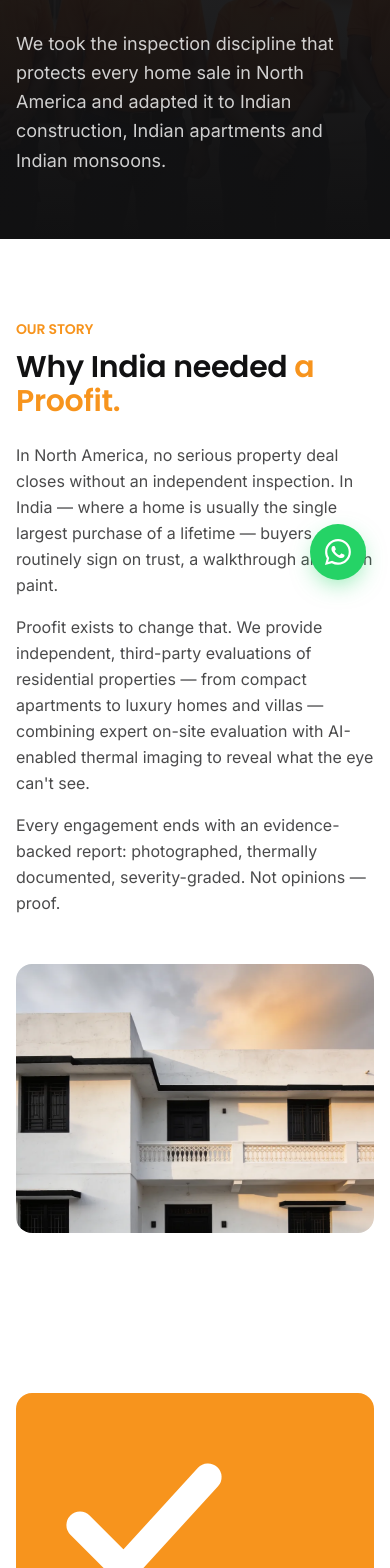
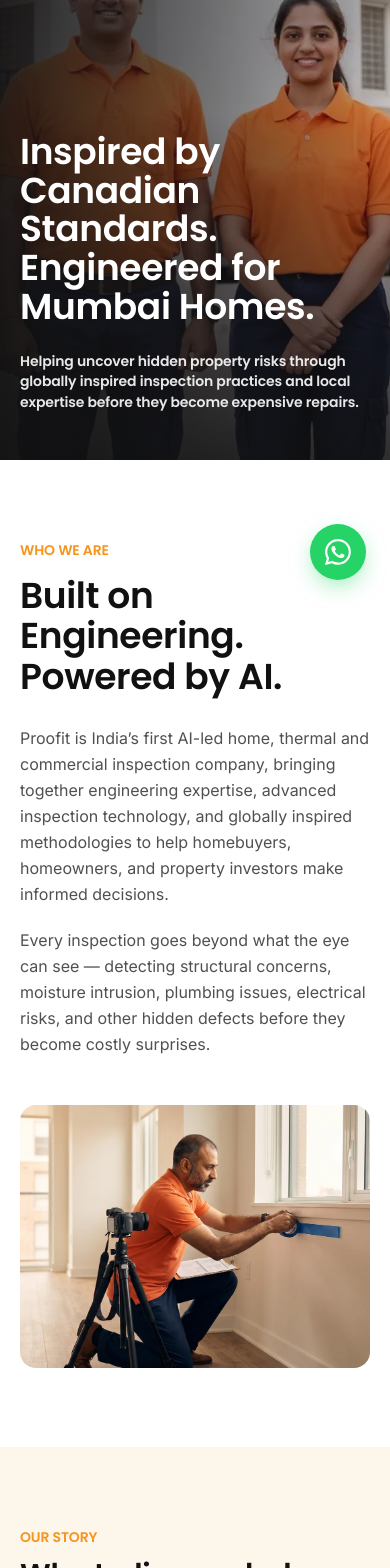
Before and after one commit to cyberpaapi/ProofitRevamp, a Next.js app: page /about in a window 390 px wide. Shown: the part 240-1808 px from the top of the page. Built offline with nearby package versions, Linux system fonts and the light colour scheme; no server answers.

Commit message:
Rebuild About page content and layout

```diff
--- a/app/about/page.tsx
+++ b/app/about/page.tsx
@@ -1,47 +1,124 @@
 import type { Metadata } from "next";
 import Image from "next/image";
-import PageHero from "@/components/PageHero";
+import ArrowBtn from "@/components/ArrowBtn";
 import Reveal from "@/components/Reveal";
 import SectionHeading from "@/components/SectionHeading";
-import CtaBand from "@/components/CtaBand";
-import { founders, vision, mission } from "@/lib/content";
+import AboutAccordion from "@/components/AboutAccordion";
 
 export const metadata: Metadata = {
   title: "About Us — The Team Behind Proofit",
   description:
-    "Proofit brings North American home inspection standards to Mumbai. Meet co-founders Hardik Sampat and Dhyan Parekh and the team setting new benchmarks in residential inspection.",
+    "Proofit combines engineering expertise, IR technology, and globally inspired inspection practices adapted for Mumbai properties.",
 };
+
+const leadership = [
+  {
+    name: "Hardik Sampat",
+    role: "Co-Founder · Head of Business Development",
+    bio: "Hardik spent his formative professional years in Canada, where he developed deep expertise in residential construction, building materials, and property systems. After working with Home Depot, he managed end-to-end residential projects as a General Contractor before training with Primary Home Inspection in structured, standards-based inspection methodologies. At Proofit, Hardik leads business development while driving the adoption of globally inspired inspection practices, helping establish new benchmarks for transparency, quality, and preventive property care in India.",
+  },
+  {
+    name: "Nupur Mahipal",
+    role: "Partner · Chief Marketing Officer (CMO)",
+    bio: "Nupur brings over seven years of experience in the property inspection industry, with expertise spanning operations, client relationships, marketing, and business development. Her hands-on understanding of the industry has helped shape Proofit’s customer-first approach while strengthening its brand presence and strategic partnerships. She leads marketing and growth initiatives with a focus on building trust, creating meaningful customer experiences, and expanding Proofit’s reach across India’s evolving real estate landscape.",
+  },
+  {
+    name: "Dhyan Parekh",
+    role: "Co-Founder · Operations & Quality Lead",
+    bio: "Having lived and worked in Canada, Dhyan recognised that professional home inspections were a standard part of property ownership—something largely missing in Mumbai despite its demanding climate and ageing infrastructure. Inspired to bridge that gap, he co-founded Proofit to bring globally inspired inspection standards to India. He leads inspection workflows, report structuring, and quality assurance, ensuring every report is evidence-backed, consistent, and easy for clients to understand.",
+  },
+];
 
 export default function AboutPage() {
   return (
     <>
-      <PageHero
-        eyebrow="About Proofit"
-        title="Built in Canada."
-        accent="Made for Mumbai."
-        lede="We took the inspection discipline that protects every home sale in North America and adapted it to Indian construction, Indian apartments and Indian monsoons."
-        image="/images/team-inspectors.webp"
-        imageAlt="The Proofit inspection team in front of a residential building"
-      />
+      {/* Responsive banner: 480×700 mobile / 1440×540 desktop */}
+      <section className="relative flex min-h-[700px] items-end overflow-hidden bg-ink pb-12 pt-28 text-white md:min-h-[540px] md:pb-14 md:pt-32">
+        <Image
+          src="/images/about-hero-mobile.webp"
+          alt="Proofit inspection team at a residential property"
+          fill
+          priority
+          sizes="100vw"
+          className="object-cover md:hidden"
+        />
+        <Image
+          src="/images/about-hero-desktop.webp"
+          alt="Proofit inspection team at a residential property"
+          fill
+          priority
+          sizes="100vw"
+          className="hidden object-cover md:block"
+        />
+        <div className="absolute inset-0 bg-gradient-to-r from-ink/90 via-ink/58 to-ink/20" aria-hidden />
+        <div className="absolute inset-0 bg-gradient-to-t from-ink/80 via-transparent to-ink/25" aria-hidden />
+        <div className="relative mx-auto w-full max-w-7xl px-5 sm:px-8">
+          <h1 className="hero-rise max-w-4xl font-display text-4xl font-semibold leading-[1.08] sm:text-5xl md:text-6xl">
+            Inspired by Canadian Standards. Engineered for Mumbai Homes.
+          </h1>
+          <p
+            className="hero-rise mt-6 max-w-[620px] font-display text-sm font-semibold leading-[1.45] text-white/90 sm:text-base"
+            style={{ ["--rise-delay" as string]: "140ms" }}
+          >
+            Helping uncover hidden property risks through globally inspired inspection practices and local expertise
+            before they become expensive repairs.
+          </p>
+        </div>
+      </section>
 
-      {/* Story */}
+      {/* Who We Are */}
       <section className="py-20 md:py-28">
-        <div className="mx-auto grid max-w-7xl items-center gap-12 px-4 sm:px-6 lg:grid-cols-2 lg:px-8">
+        <div className="mx-auto grid max-w-7xl items-center gap-12 px-5 sm:px-8 lg:grid-cols-[1.08fr_0.92fr] lg:gap-20">
+          <Reveal>
+            <p className="font-display text-sm font-semibold uppercase tracking-[0.18em] text-brand">Who We Are</p>
+            <h2 className="mt-4 max-w-2xl font-display text-4xl font-semibold leading-[1.12] md:text-5xl">
+              Built on Engineering. Powered by AI.
+            </h2>
+            <div className="mt-7 max-w-2xl space-y-5 leading-relaxed text-ink-soft/82">
+              <p>
+                Proofit is India’s first AI-led home, thermal and commercial inspection company, bringing together
+                engineering expertise, advanced inspection technology, and globally inspired methodologies to help
+                homebuyers, homeowners, and property investors make informed decisions.
+              </p>
+              <p>
+                Every inspection goes beyond what the eye can see — detecting structural concerns, moisture
+                intrusion, plumbing issues, electrical risks, and other hidden defects before they become costly
+                surprises.
+              </p>
+            </div>
+          </Reveal>
+          <Reveal from="right">
+            <div className="relative aspect-[4/3] overflow-hidden rounded-2xl">
+              <Image
+                src="/images/inspector-snagging.webp"
+                alt="Proofit inspector assessing a residential property"
+                fill
+                sizes="(min-width: 1024px) 42vw, 100vw"
+                className="object-cover"
+              />
+            </div>
+          </Reveal>
+        </div>
+      </section>
+
+      {/* Our Story — retained */}
+      <section className="bg-cream py-20 md:py-28">
+        <div className="mx-auto grid max-w-7xl items-center gap-12 px-5 sm:px-8 lg:grid-cols-2 lg:gap-20">
           <div>
-            <SectionHeading eyebrow="Our story" title="Why India needed" accent="a Proofit." />
+            <SectionHeading eyebrow="Our Story" title="Why India needed" accent="a Proofit." />
             <Reveal delay={100} className="-mt-6 space-y-4 leading-relaxed text-ink-soft/85">
               <p>
-                In North America, no serious property deal closes without an independent inspection. In India — where a
-                home is usually the single largest purchase of a lifetime — buyers routinely sign on trust, a
-                walkthrough and fresh paint.
+                In North America, no serious property deal closes without an independent inspection. In India —
+                where a home is usually the single largest purchase of a lifetime — buyers routinely sign on trust,
+                a walkthrough, and fresh paint.
               </p>
               <p>
                 Proofit exists to change that. We provide independent, third-party evaluations of residential
                 properties — from compact apartments to luxury homes and villas — combining expert on-site
-                evaluation with AI-enabled thermal imaging to reveal what the eye can&apos;t see.
+                evaluation with AI-enabled thermal imaging to reveal what the eye can’t see.
               </p>
               <p>
-                Every engagement ends with an evidence-backed report: photographed, thermally documented,
+                Every engagement ends with an evidence-backed report: photographed, thermally documented, and
                 severity-graded. Not opinions — proof.
               </p>
             </Reveal>
@@ -60,101 +137,121 @@
         </div>
       </section>
 
-      {/* Vision / Mission */}
-      <section className="py-20 md:py-24">
-        <div className="mx-auto grid max-w-7xl gap-6 px-4 sm:px-6 md:grid-cols-2 lg:px-8">
-          <Reveal className="tile-orange relative overflow-hidden p-8 md:p-10">
-            <svg className="check-watermark -bottom-10 -right-10 h-48 w-48" viewBox="0 0 24 24" fill="none" aria-hidden>
-              <path d="M4 12.5 9.5 18 20 6.5" stroke="#fff" strokeWidth="3.4" strokeLinecap="round" strokeLinejoin="round" />
-            </svg>
-            <p className="relative mb-3 font-display text-sm font-bold uppercase tracking-[0.2em] text-white/80">Vision</p>
-            <p className="relative text-xl font-medium leading-relaxed text-white">{vision}</p>
+      {/* Inspection Framework */}
+      <section className="py-20 md:py-28">
+        <div className="mx-auto grid max-w-7xl items-center gap-12 px-5 sm:px-8 lg:grid-cols-[0.85fr_1.15fr] lg:gap-20">
+          <Reveal>
+            <div className="relative aspect-[4/5] overflow-hidden rounded-2xl">
+              <Image
+                src="/images/thermal-technician.webp"
+                alt="Inspector using thermal scanning technology"
+                fill
+                sizes="(min-width: 1024px) 38vw, 100vw"
+                className="object-cover"
+              />
+            </div>
           </Reveal>
-          <Reveal delay={120} className="tile-black relative overflow-hidden p-8 md:p-10">
-            <svg className="check-watermark -bottom-10 -right-10 h-48 w-48" viewBox="0 0 24 24" fill="none" aria-hidden>
-              <path d="M4 12.5 9.5 18 20 6.5" stroke="#F7941D" strokeWidth="3.4" strokeLinecap="round" strokeLinejoin="round" />
-            </svg>
-            <p className="relative mb-3 font-display text-sm font-bold uppercase tracking-[0.2em] text-brand">Mission</p>
-            <p className="relative text-xl font-medium leading-relaxed text-white">{mission}</p>
+          <Reveal delay={120}>
+            <p className="font-display text-sm font-semibold uppercase tracking-[0.18em] text-brand">Methodology</p>
+            <h2 className="mt-4 font-display text-4xl font-semibold leading-[1.12] md:text-5xl">
+              Our Inspection Framework
+            </h2>
+            <div className="mt-7 space-y-5 text-lg leading-relaxed text-ink-soft/82">
+              <p>
+                Our inspection framework draws inspiration from internationally recognised Canadian inspection
+                practices while being specifically adapted for Mumbai’s unique environmental conditions.
+              </p>
+              <p>
+                From heavy monsoons and coastal humidity to ageing buildings and waterproofing failures, every
+                inspection is designed to identify risks that matter locally—not just globally.
+              </p>
+            </div>
           </Reveal>
         </div>
       </section>
 
-      {/* Founders */}
+      {/* Mission / Vision */}
+      <section className="bg-ink py-20 text-white md:py-24">
+        <div className="mx-auto grid max-w-7xl gap-6 px-5 sm:px-8 md:grid-cols-2">
+          <Reveal className="rounded-2xl bg-brand p-8 md:p-10">
+            <p className="font-display text-sm font-bold uppercase tracking-[0.2em] text-white/75">Our Mission</p>
+            <p className="mt-5 text-xl font-medium leading-relaxed">
+              Making home inspections an essential part of every property decision by helping people buy, own and
+              maintain homes with greater confidence.
+            </p>
+          </Reveal>
+          <Reveal delay={120} className="rounded-2xl border border-white/15 bg-white/5 p-8 md:p-10">
+            <p className="font-display text-sm font-bold uppercase tracking-[0.2em] text-brand">Our Vision</p>
+            <p className="mt-5 text-xl font-medium leading-relaxed">
+              To become India’s most trusted property intelligence company by setting new benchmarks in
+              transparency, technology, and preventive home care.
+            </p>
+          </Reveal>
+        </div>
+      </section>
+
+      {/* Leadership */}
       <section className="py-20 md:py-28">
-        <div className="mx-auto max-w-7xl px-4 sm:px-6 lg:px-8">
+        <div className="mx-auto max-w-7xl px-5 sm:px-8">
           <SectionHeading
             eyebrow="Leadership"
             title="The team behind Proofit"
-            lede="Founders who learned the discipline of inspection in Canada, and the partner who has built the business on the ground in India."
+            lede="Global inspection experience, local market understanding, and a shared commitment to evidence-backed property decisions."
             center
           />
-          <div className="grid items-stretch gap-8 lg:grid-cols-2">
-            {founders.map((f, i) => (
-              <Reveal
-                key={f.name}
-                delay={i * 150}
-                className={`flex h-full flex-col tile p-8 md:p-10 ${i === 2 ? "lg:col-span-2 lg:mx-auto lg:max-w-2xl" : ""}`}
-              >
-                <div className="mb-6 flex min-h-16 items-center gap-5">
-                  <div className="flex h-16 w-16 shrink-0 items-center justify-center rounded-full bg-brand font-display text-2xl font-bold text-white" aria-hidden>
-                    {f.name.split(" ").map((n) => n[0]).join("")}
+          <div className="grid items-stretch gap-7 lg:grid-cols-3">
+            {leadership.map((leader, index) => (
+              <Reveal key={leader.name} delay={index * 120} className="tile flex h-full flex-col p-7 md:p-8">
+                <div className="mb-6 flex min-h-16 items-center gap-4">
+                  <div className="flex h-16 w-16 shrink-0 items-center justify-center rounded-full bg-brand font-display text-xl font-bold text-white">
+                    {leader.name.split(" ").map((name) => name[0]).join("")}
                   </div>
                   <div>
-                    <h3 className="text-2xl font-bold">{f.name}</h3>
-                    <p className="text-sm font-semibold text-brand-deep">{f.role}</p>
+                    <h3 className="font-display text-xl font-semibold">{leader.name}</h3>
+                    <p className="mt-1 text-sm font-semibold leading-snug text-brand-deep">{leader.role}</p>
                   </div>
                 </div>
-                <div className="flex-1 space-y-3 leading-relaxed text-ink-soft/85">
-                  {f.bio.map((p) => (
-                    <p key={p.slice(0, 24)}>{p}</p>
-                  ))}
-                </div>
-                <ul className="mt-6 space-y-2.5 border-t border-line pt-6">
-                  {f.highlights.map((h) => (
-                    <li key={h} className="flex items-start gap-2.5 text-sm font-medium text-ink-soft">
-                      <svg width="16" height="16" viewBox="0 0 24 24" fill="none" className="mt-0.5 shrink-0" aria-hidden>
-                        <path d="M4 12.5 9.5 18 20 6.5" stroke="#F7941D" strokeWidth="3.4" strokeLinecap="round" strokeLinejoin="round" />
-                      </svg>
-                      {h}
-                    </li>
-                  ))}
-                </ul>
+                <p className="flex-1 leading-relaxed text-ink-soft/82">{leader.bio}</p>
               </Reveal>
             ))}
           </div>
         </div>
       </section>
 
-      {/* Values */}
-      <section className="py-16 md:py-24">
-        <div className="mx-auto max-w-7xl px-4 sm:px-6 lg:px-8">
+      {/* How We Work */}
+      <section className="bg-ink py-20 text-white md:py-24">
+        <div className="mx-auto grid max-w-7xl gap-12 px-5 sm:px-8 lg:grid-cols-[0.75fr_1.25fr] lg:gap-20">
           <Reveal>
-            <div className="tile-black p-7 md:p-12">
-              <SectionHeading eyebrow="How we work" title="Three things we" accent="refuse to compromise." dark center />
-              <div className="grid gap-4 md:grid-cols-3">
-                {[
-                  { title: "Independence", desc: "We don't sell repairs, materials or contracting. Our only product is the truth about your property — which is why our reports carry weight with builders and societies." },
-                  { title: "Evidence", desc: "Every finding is photographed, thermally documented where relevant, and severity-graded. If we can't show it, we don't report it." },
-                  { title: "Clarity", desc: "Reports written for homeowners, structured for site teams. You understand what's wrong; your contractor knows exactly what to fix." },
-                ].map((v, i) => (
-                  <Reveal key={v.title} delay={i * 120} className="rounded-2xl border border-white/10 bg-white/5 p-8">
-                    <h3 className="mb-3 flex items-center gap-2.5 text-xl font-bold text-brand">
-                      <svg width="18" height="18" viewBox="0 0 24 24" fill="none" aria-hidden>
-                        <path d="M4 12.5 9.5 18 20 6.5" stroke="#F7941D" strokeWidth="3.4" strokeLinecap="round" strokeLinejoin="round" />
-                      </svg>
-                      {v.title}
-                    </h3>
-                    <p className="leading-relaxed text-white/80">{v.desc}</p>
-                  </Reveal>
-                ))}
-              </div>
-            </div>
+            <p className="font-display text-sm font-semibold uppercase tracking-[0.18em] text-brand">How We Work</p>
+            <h2 className="mt-4 font-display text-4xl font-semibold leading-[1.12] md:text-5xl">
+              Three things we refuse to compromise.
+            </h2>
+          </Reveal>
+          <Reveal delay={120}>
+            <AboutAccordion />
           </Reveal>
         </div>
       </section>
 
-      <CtaBand title="Want the truth about a property?" lede="Talk to the team — we'll tell you honestly whether you need an inspection at all." />
+      {/* Page closing section, separate from the footer */}
+      <section className="bg-brand-soft py-20 md:py-24">
+        <div className="mx-auto flex max-w-7xl flex-col items-start justify-between gap-10 px-5 sm:px-8 lg:flex-row lg:items-end">
+          <Reveal>
+            <h2 className="max-w-3xl font-display text-4xl font-semibold leading-[1.1] md:text-5xl">
+              Know Your Property Before You Commit.
+            </h2>
+            <p className="mt-6 max-w-2xl text-lg leading-relaxed text-ink-soft/78">
+              Whether you’re buying your first home, investing in real estate, or maintaining an existing property,
+              Proofit gives you the confidence to make informed decisions.
+            </p>
+          </Reveal>
+          <Reveal delay={140} className="shrink-0">
+            <ArrowBtn href="/contact" variant="dark">
+              Book a Home Inspection Today
+            </ArrowBtn>
+          </Reveal>
+        </div>
+      </section>
     </>
   );
 }
--- /dev/null
+++ b/components/AboutAccordion.tsx
@@ -0,0 +1,60 @@
+"use client";
+
+import { useState } from "react";
+
+const items = [
+  {
+    title: "Independence",
+    body: "We don't sell repairs, materials, or contracting. Our only product is the truth about your property — which is why our reports carry weight with builders and societies.",
+  },
+  {
+    title: "Evidence",
+    body: "Every finding is photographed, thermally documented where relevant, and severity-graded. If we can't show it, we don't report it.",
+  },
+  {
+    title: "Clarity",
+    body: "Reports are written for homeowners and structured for site teams. You understand what's wrong, and your contractor knows exactly what to fix.",
+  },
+];
+
+export default function AboutAccordion() {
+  const [openIndex, setOpenIndex] = useState(0);
+
+  return (
+    <div className="divide-y divide-white/15 border-y border-white/15">
+      {items.map((item, index) => {
+        const open = index === openIndex;
+        return (
+          <div key={item.title}>
+            <button
+              type="button"
+              onClick={() => setOpenIndex(open ? -1 : index)}
+              className="flex w-full cursor-pointer items-center justify-between gap-6 py-6 text-left"
+              aria-expanded={open}
+            >
+              <span className="font-display text-xl font-semibold text-white md:text-2xl">{item.title}</span>
+              <span
+                className={`relative h-9 w-9 shrink-0 rounded-full border border-brand transition-colors ${
+                  open ? "bg-brand" : "bg-transparent"
+                }`}
+                aria-hidden
+              >
+                <span className="absolute left-1/2 top-1/2 h-0.5 w-3.5 -translate-x-1/2 -translate-y-1/2 bg-white" />
+                <span
+                  className={`absolute left-1/2 top-1/2 h-3.5 w-0.5 -translate-x-1/2 -translate-y-1/2 bg-white transition-transform ${
+                    open ? "rotate-90" : ""
+                  }`}
+                />
+              </span>
+            </button>
+            <div className={`grid transition-[grid-template-rows] duration-300 ${open ? "grid-rows-[1fr]" : "grid-rows-[0fr]"}`}>
+              <div className="overflow-hidden">
+                <p className="max-w-3xl pb-7 leading-relaxed text-white/72">{item.body}</p>
+              </div>
+            </div>
+          </div>
+        );
+      })}
+    </div>
+  );
+}
```
Also changed, not shown: public/images/about-hero-desktop.webp (added), public/images/about-hero-mobile.webp (added).
